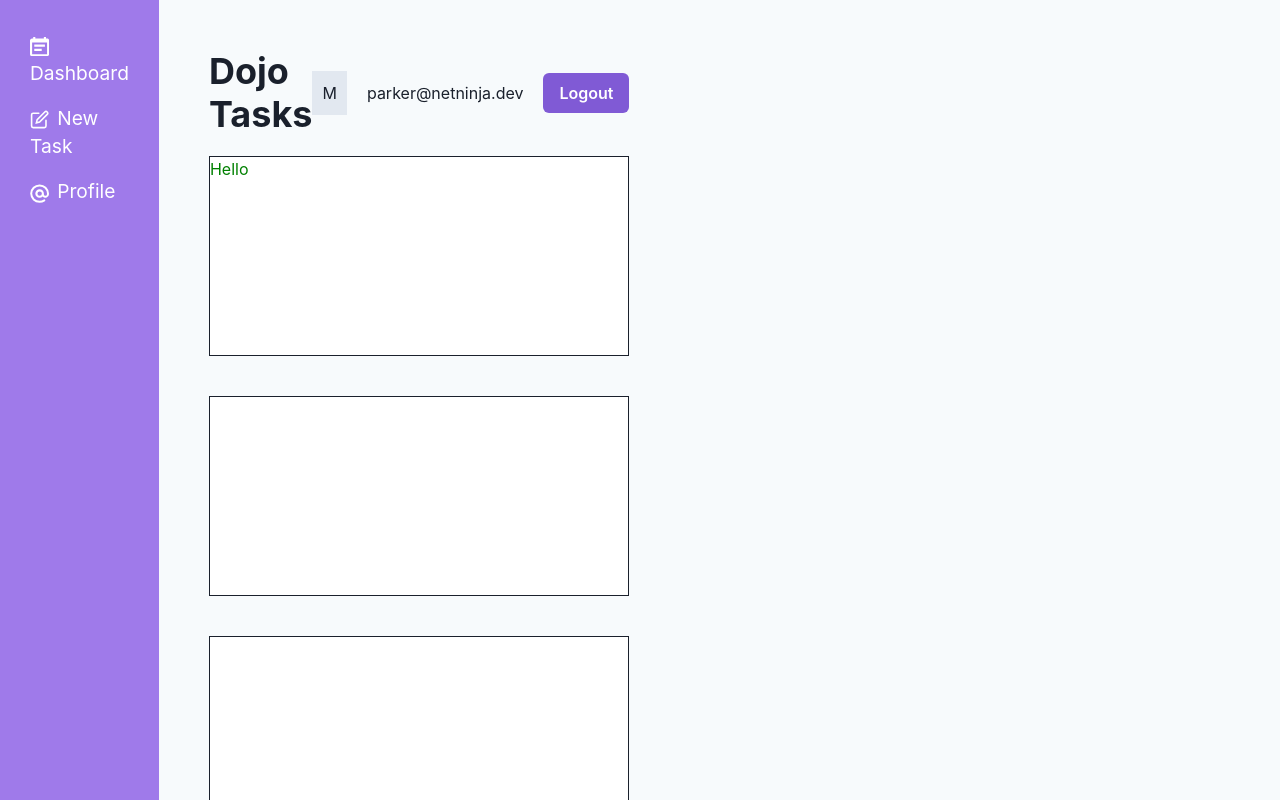
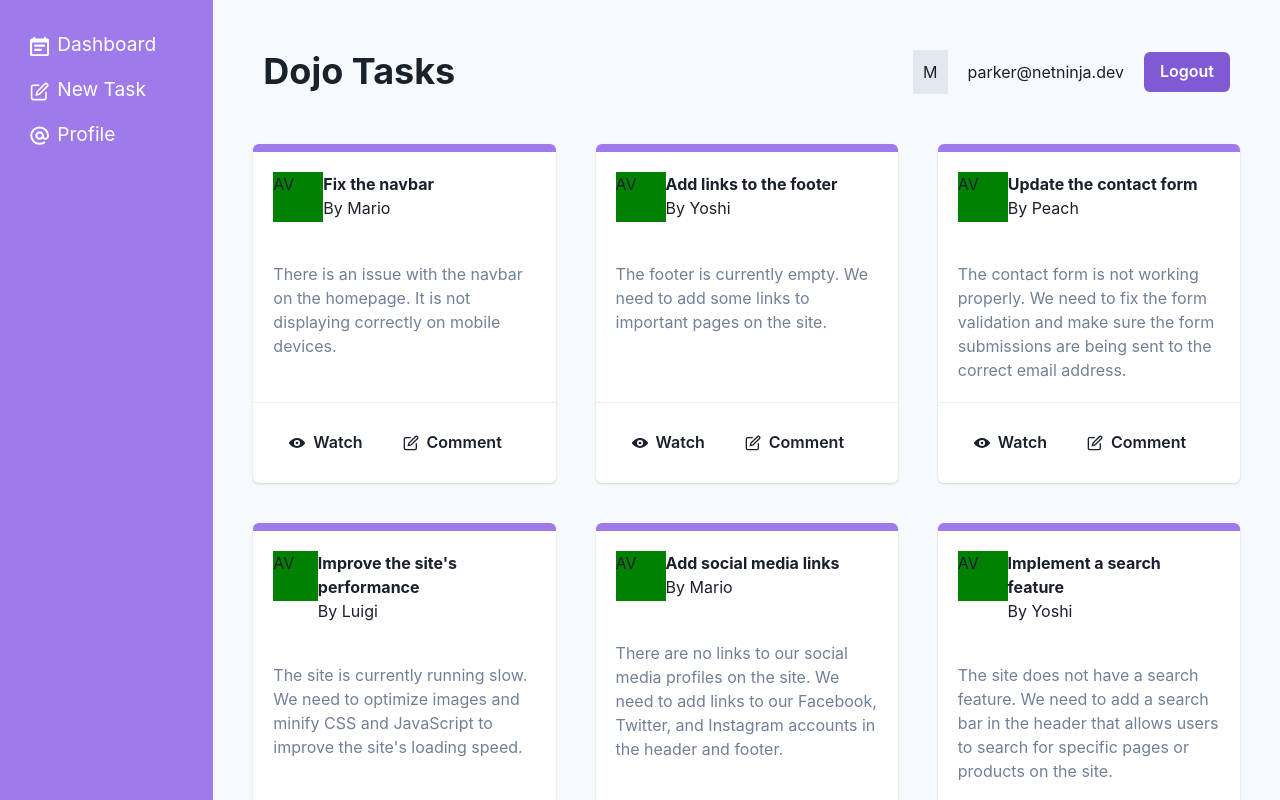
Before and after one commit to pjparham/chakra-tutorial, a React (Vite) app: page / in a window 1280 px wide. Shown: the top 800 px of the page. Built offline with nearby package versions, Linux system fonts and the light colour scheme; data requests are answered from the project's data file.

Commit message:
Updates dashboard to include cards with content

```diff
--- a/package.json
+++ b/package.json
@@ -14,6 +14,7 @@
     "@emotion/react": "^11.11.1",
     "@emotion/styled": "^11.11.0",
     "framer-motion": "^10.13.0",
+    "json-server": "^0.17.3",
     "react": "^18.2.0",
     "react-dom": "^18.2.0",
     "react-router-dom": "^6.6.1"
--- a/src/App.jsx
+++ b/src/App.jsx
@@ -7,7 +7,7 @@
 
 // layouts and pages
 import RootLayout from './layouts/RootLayout'
-import Dashboard from './pages/Dashboard'
+import Dashboard, { tasksLoader } from './pages/Dashboard'
 import Create from './pages/Create'
 import Profile from './pages/Profile'
 
@@ -15,7 +15,7 @@
 const router = createBrowserRouter(
   createRoutesFromElements(
     <Route path="/" element={<RootLayout />}>
-      <Route index element={<Dashboard />} />
+      <Route index element={<Dashboard />} loader={tasksLoader} />
       <Route path="create" element={<Create />} />
       <Route path="profile" element={<Profile />} />
     </Route>
--- a/src/components/Navbar.jsx
+++ b/src/components/Navbar.jsx
@@ -2,7 +2,7 @@
 
 export default function Navbar() {
   return (
-    <Flex as="nav" p="10px" alignItems="center">
+    <Flex as="nav" p="10px" alignItems="center" mb="40px">
         <Heading as="h1">Dojo Tasks</Heading>
         <Spacer />
 
--- a/src/layouts/RootLayout.jsx
+++ b/src/layouts/RootLayout.jsx
@@ -17,7 +17,7 @@
 
       <GridItem
         as="main"
-        colSpan={{ base: 6, lg: 2, xl: 1 }}
+        colSpan={{ base: 6, lg: 4, xl: 5 }}
         p="40px">
         <Navbar/>
         <Outlet />
--- a/src/pages/Dashboard.jsx
+++ b/src/pages/Dashboard.jsx
@@ -1,27 +1,46 @@
-import { Box, SimpleGrid, Text } from "@chakra-ui/react";
+import { EditIcon, ViewIcon } from "@chakra-ui/icons";
+import { Box, Button, Card, CardBody, CardFooter, CardHeader, Divider, Flex, HStack, Heading, SimpleGrid, Text } from "@chakra-ui/react";
+import { useLoaderData } from "react-router-dom";
 
 export default function Dashboard() {
+  const tasks = useLoaderData()
 
 
 
   return (
-    <SimpleGrid columns={4} spacing={10} minChildWidth="200px" p="10px">
-      <Box bg="white"  h="200px" border="1px solid">
-        <Text color={{ base: 'pink', md: 'blue', lg: 'green'}}>Hello</Text>
-      </Box>
-      <Box bg="white"  h="200px" border="1px solid"></Box>
-      <Box bg="white"  h="200px" border="1px solid"></Box>
-      <Box bg="white"  h="200px" border="1px solid"></Box>
+    <SimpleGrid spacing={10} minChildWidth="300px" >
+      {tasks && tasks.map(task => (
+        <Card key={task.id} borderTop="8px" borderColor="purple.400" bg="white">
+          <CardHeader>
+            <Flex>
+              <Box w="50px" h="50px" bg="green">
+                <Text>AV</Text>
+              </Box>
+              <Box>
+                <Heading as="h3" size="small">{task.title}</Heading>
+                <Text>By {task.author}</Text>
+              </Box>
+            </Flex>
+          </CardHeader>
+          <CardBody color="gray.500">
+            <Text>{task.description}</Text>
+          </CardBody>
 
-      <Box bg="white"  h="200px" border="1px solid"></Box>
-      <Box bg="white"  h="200px" border="1px solid"></Box>
-      <Box bg="white"  h="200px" border="1px solid"></Box>
-      <Box bg="white"  h="200px" border="1px solid"></Box>
+          <Divider borderColor="gray.200" />
 
-      <Box bg="white"  h="200px" border="1px solid"></Box>
-      <Box bg="white"  h="200px" border="1px solid"></Box>
-      <Box bg="white"  h="200px" border="1px solid"></Box>
-      <Box bg="white"  h="200px" border="1px solid"></Box>
+          <CardFooter>
+            <HStack>
+              <Button variant="ghost" leftIcon={<ViewIcon/>}>Watch</Button>
+              <Button variant="ghost" leftIcon={<EditIcon/>}>Comment</Button>
+            </HStack>
+          </CardFooter>
+        </Card>
+      ))}
     </SimpleGrid>
   )
 }
+
+export const tasksLoader = async() => {
+  const res = await fetch('http://localhost:3000/tasks')
+  return res.json()
+}
```
Also changed, not shown: 1 other file (tests, documents, lock files or other folders).
